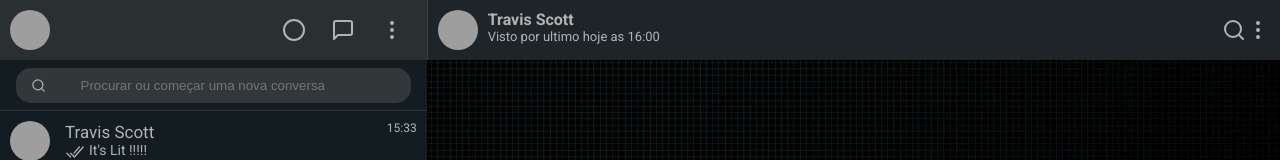
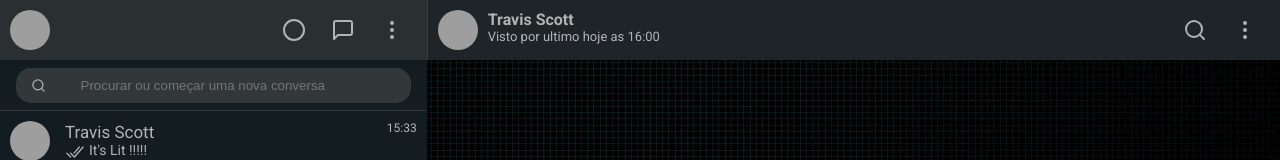
Before and after one commit to lmiguelm/whatsapp-clone, a React (Create React App) app: page / in a window 1280 px wide. Shown: the top 160 px of the page. Built offline with nearby package versions, Linux system fonts and the light colour scheme; grey boxes are pictures that could not be loaded.

Commit message:
ajutes no alinhamento dos icones

```diff
--- a/src/components/Chat/styles.css
+++ b/src/components/Chat/styles.css
@@ -28,8 +28,10 @@
 }
 
 #chat .header-container .header-option{
+  width: 100px;
   display: flex;
   align-items: center;
+  justify-content: space-around;
 }
 
 #chat .header-container .header-option icon:nth-child(1){
```
